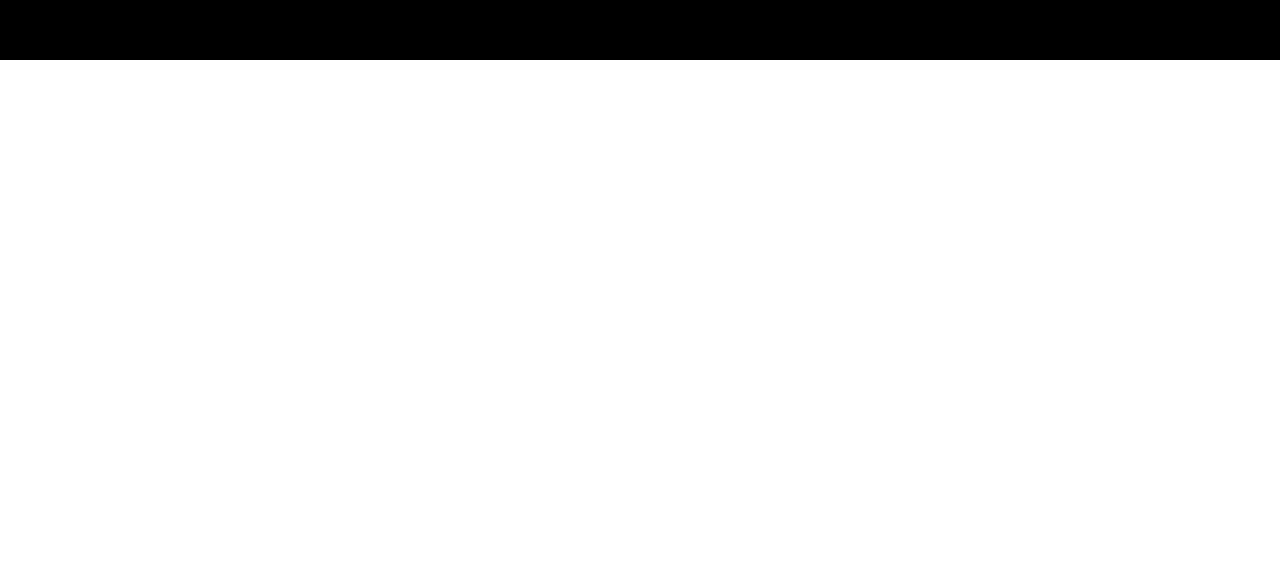
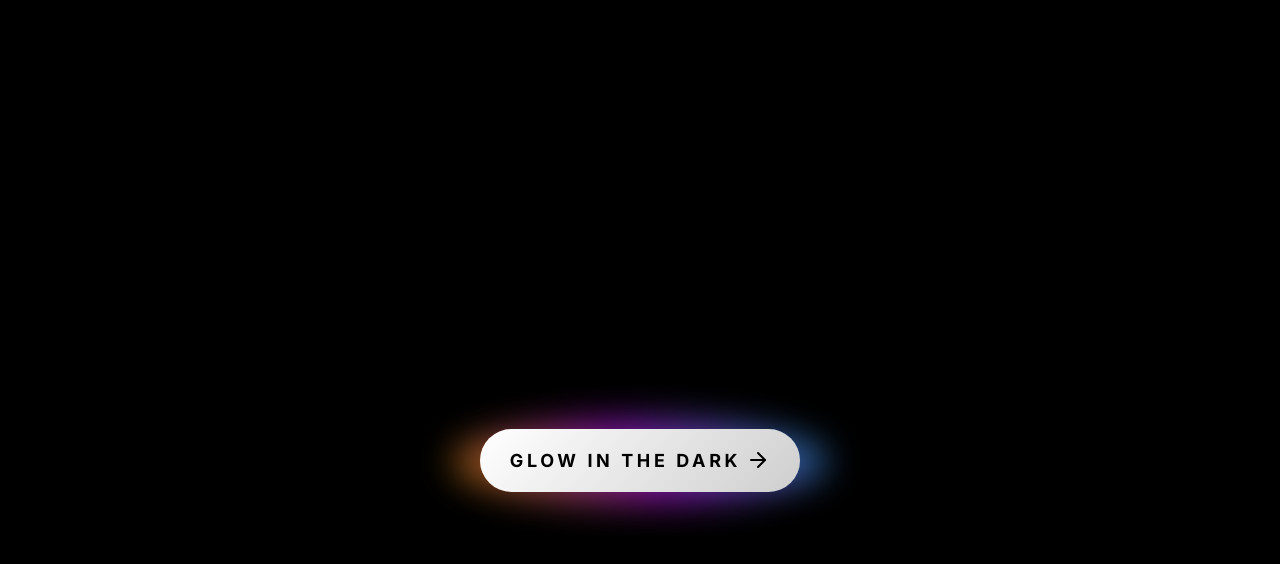
Before and after one commit to Braimah-Abiola/Interaction-Design, a Next.js app in the folder animated-buttons/: page / in a window 1280 px wide. Shown: the part 1540-2104 px from the top of the page. Before the commit the page ends 1600 px from the top, so only its background shows below. Built offline with nearby package versions, Linux system fonts and the light colour scheme.

Commit message:
Added glowbutton

```diff
--- /dev/null
+++ b/animated-buttons/src/app/components/buttons/button-three.tsx
@@ -0,0 +1,19 @@
+import { ArrowRight } from "lucide-react";
+import Link from "next/link";
+import React from "react";
+
+interface GlowButtonProps {
+  text: string;
+}
+
+const GlowButton: React.FC<GlowButtonProps> = ({ text }) => {
+  return (
+    <Link href="https://studioix.agency" className="cta">
+      <div className="text">
+        {text} <ArrowRight />
+      </div>
+    </Link>
+  );
+};
+
+export default GlowButton;
--- a/animated-buttons/src/app/globals.css
+++ b/animated-buttons/src/app/globals.css
@@ -98,3 +98,96 @@
 }
 
 /* Button Two Styles */
+
+/* Button Three Styles */
+
+.cta {
+  position: relative;
+  display: inline-flex;
+  font-size: 18px;
+  cursor: pointer;
+  transition: opacity 0.3s ease-in-out;
+  align-items: center;
+}
+
+.cta:after {
+  position: absolute;
+  top: -0.4em;
+  left: -1.5em;
+  z-index: 1;
+  width: calc(100% + 3em);
+  height: calc(100% + 1em);
+  background-image: linear-gradient(225deg, #32c5ff, #b620e0 51%, #f7b500);
+  border-radius: 100%;
+  opacity: 0.66;
+  filter: blur(1em) saturate(1.18);
+  transition: transform 0.2s;
+  content: "";
+}
+
+.cta a {
+  text-align: center;
+  width: 100%;
+}
+
+.text {
+  position: relative;
+  display: flex;
+  gap: 5px;
+  align-items: center;
+  justify-content: space-between;
+  height: auto;
+  padding: 18px 30px;
+  overflow: hidden;
+  font-weight: 700;
+  font-size: 1em;
+  letter-spacing: 0.2em;
+  text-transform: uppercase;
+  text-shadow: none;
+  border: none;
+  border-radius: 50px 50px;
+  transform: translateZ(0);
+  -webkit-backface-visibility: hidden;
+  backface-visibility: hidden;
+  z-index: 2;
+  white-space: nowrap;
+}
+
+.text:after,
+.text:before {
+  position: absolute;
+  top: 0;
+  left: 0;
+  width: 100%;
+  height: 100%;
+  content: "";
+}
+
+.text:before {
+  top: -0.67em;
+  left: -1.5em;
+  z-index: -1;
+  width: calc(100% + 3em);
+  height: calc(100% + 1em);
+  background-image: linear-gradient(225deg, #32c5ff, #b620e0 51%, #f7b500);
+  opacity: 0.5;
+  filter: blur(0.83em) saturate(1.2);
+}
+
+.text:after {
+  z-index: -1;
+  background: linear-gradient(135deg, #fff, #b6b6b6 150%);
+  transform: translateZ(0);
+  -webkit-backface-visibility: hidden;
+  backface-visibility: hidden;
+  opacity: 1;
+  transition: opacity 0.2s;
+}
+
+@media (hover: hover) {
+  .cta:hover .text::after {
+    opacity: 0.6;
+  }
+}
+
+/* Button Three Styles */
--- a/animated-buttons/src/app/page.tsx
+++ b/animated-buttons/src/app/page.tsx
@@ -1,4 +1,5 @@
 import ThreadsButton from "./components/buttons/button-one";
+import GlowButton from "./components/buttons/button-three";
 import FlowButton from "./components/buttons/button-two";
 
 export default function Home() {
@@ -8,11 +9,19 @@ export default function Home() {
       <div className="w-screen h-screen bg-black items-center justify-center flex">
         <ThreadsButton text="Sign up today" />
       </div>
+      {/* Threads Button */}
 
-      {/* Threads Button */}
+      {/* Flow Button */}
       <div className="w-screen h-screen bg-black items-center justify-center flex">
         <FlowButton text="Visit Studio IX Today" />
       </div>
+      {/* Flow Button */}
+
+      {/* Glow Button */}
+      <div className="w-screen h-screen bg-black items-center justify-center flex">
+        <GlowButton text="Glow in the dark" />
+      </div>
+      {/* Glow Button */}
     </main>
   );
 }
```
